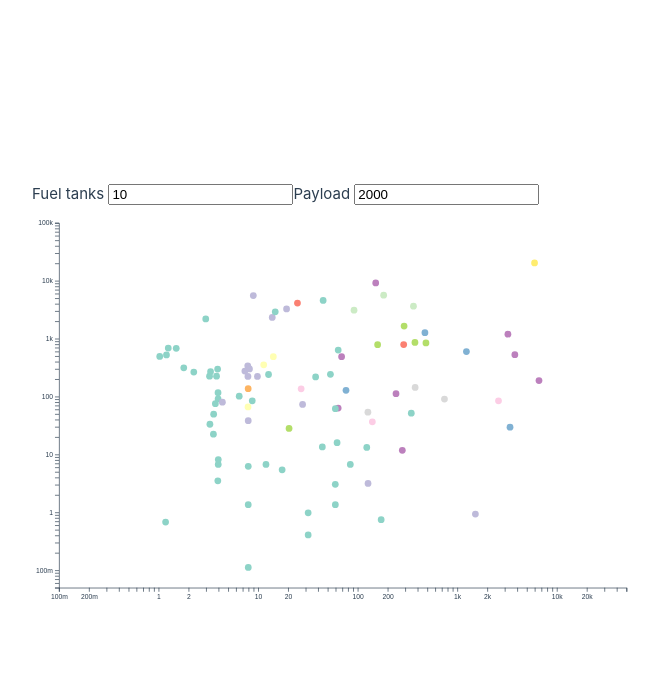
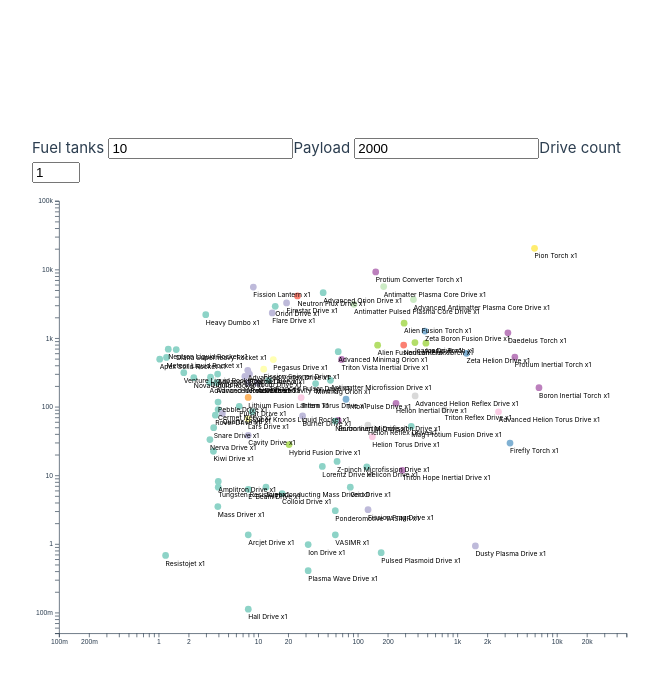
Before and after one commit to camiloforero/terra-invicta-drive-chart, a Vue app: page / in a window 1280 px wide. Shown: the top 682 px of the page, without its empty margins (0-659 px from the left). Built offline with nearby package versions, Linux system fonts and the light colour scheme.

Commit message:
add drive count selector and labels

```diff
--- a/src/components/D3AccDvChart.vue
+++ b/src/components/D3AccDvChart.vue
@@ -13,7 +13,7 @@
 import * as d3 from "d3";
 import { onMounted, watch } from "vue";
 
-import type { DrivePowerPlantPairing } from "@/core/main";
+import type { Drive, PowerPlant } from "@/core/main";
 
 ///
 /// Vue Config
@@ -21,13 +21,17 @@ import type { DrivePowerPlantPairing } from "@/core/main";
 // References to the HTML elements to be manipulated
 
 // Vue scaffolding
+interface Pairing {
+  drive: Drive
+  powerPlant: PowerPlant
+}
 const props = defineProps<{
-  data: DrivePowerPlantPairing[]
+  data: Pairing[]
 }>()
 
 // constants
 const WIDTH = 900
-const HEIGHT = 600
+const HEIGHT = 700
 const MARGIN_TOP = 25;
 const MARGIN_RIGHT = 20;
 const MARGIN_BOTTOM = 35;
@@ -37,6 +41,10 @@ const START_X = MARGIN_LEFT
 const END_X = WIDTH - MARGIN_RIGHT
 const START_Y = HEIGHT - MARGIN_BOTTOM
 const END_Y = MARGIN_TOP
+
+
+// Deal with dark mode
+const mode =matchMedia("(prefers-color-scheme: dark)")
 
 // Create the scales
 const x = d3.scaleLog()
@@ -64,16 +72,31 @@ onMounted(() => {
   render(props.data)
 })
 
-function render(data: DrivePowerPlantPairing[]) {
+
+
+function render(data: Pairing[]) {
+  const dataPoints =
   d3.select('#d3AccDvG')
     .selectAll('circle')
     .data(data)
     .join('circle')
-    .attr('cx', (d) => x(d.drives[0].selectedOptionValues?.deltaV!))
-    .attr('cy', (d) => y(d.drives[0].selectedOptionValues?.accel!))
+    .attr('cx', (d) => x(d.drive.selectedOptionValues?.deltaV!))
+    .attr('cy', (d) => y(d.drive.selectedOptionValues?.accel!))
     .attr('r', 5)
-    .attr('title', (d) => d.drives[0].dataName!)
+    .attr('title', (d) => d.drive.dataName!)
     .style('fill', (d) => driveTypeColor(d.powerPlant?.powerPlantClass!))
+
+
+  // Draw labels
+
+  d3.select('#d3AccDvG')
+    .selectAll('text')
+    .data(data)
+    .join('text')
+    .attr('x', (d) => x(d.drive.selectedOptionValues?.deltaV!))
+    .attr('y', (d) => y(d.drive.selectedOptionValues?.accel!) + 15)
+    .attr('font-size', 10)
+    .text((d) => d.drive.friendlyName)
 }
 
 // Interactivity
@@ -91,4 +114,10 @@ svg {
   height: auto;
 }
 
+@media (prefers-color-scheme: dark) {
+  svg {
+    fill: white;
+  }
+}
+
 </style>
--- a/src/core/main.ts
+++ b/src/core/main.ts
@@ -11,7 +11,7 @@ interface Component {
   friendlyName: string
 }
 
-interface Drive extends Component {
+export interface Drive extends Component {
   dataName: string
   driveClassification: string
   thrust_N: number
@@ -33,7 +33,7 @@ interface Drive extends Component {
   selectedOptionValues?: DerivedOptionsValues
 }
 
-interface PowerPlant extends Component {
+export interface PowerPlant extends Component {
   powerPlantClass: string
   efficiency: number
   specificPower_tGW: number
@@ -41,6 +41,7 @@ interface PowerPlant extends Component {
 
 export interface DrivePowerPlantPairing {
   drives: Drive[]
+  drive: Drive
   powerPlant: PowerPlant
 }
 
--- a/src/views/AccDvView.vue
+++ b/src/views/AccDvView.vue
@@ -1,7 +1,7 @@
 <script setup lang="ts">
-import { ref, reactive, watch } from "vue"
+import { ref, reactive, watch, computed } from "vue"
 
-import { loadDataFromVersion, getDataForOptions } from '@/core/main'
+import { loadDataFromVersion, getDataForOptions, type Drive, type PowerPlant } from '@/core/main'
 import D3AccDvChart from "@/components/D3AccDvChart.vue";
 
 await loadDataFromVersion('0.3.107')
@@ -16,6 +16,8 @@ const options = reactive({
   defaultPowerPlantName: 'SolidCoreFissionReactorVIII'
 })
 
+const driveCount = ref(1)
+
 let data = ref(getDataForOptions(options))
 
 
@@ -23,17 +25,19 @@ let data = ref(getDataForOptions(options))
 watch(options, (newOptions) => {
   data.value = getDataForOptions(newOptions)
 })
-
-function processData() {
+const processedData = computed(() => {
   // Processes the raw data obtained from the core logic module
   // into a format that can be easily and directly consumed by the D3 component
   //
   // Any logic related to rearranging existing data, as opposed to
   // recalculating new Drive related values (accels, dvs, etc)
   // comes here
-
-  // TODO: Pick here the appropriate 1 to 6 drive inside the drives array
-}
+  return data.value.map((pairing) => {
+    const { drives, ...rest } = pairing
+    const driveIndex = Math.min(driveCount.value - 1, drives.length - 1)
+    return { ...rest, drive: drives[driveIndex] }
+  })
+})
 </script>
 
 <template>
@@ -42,8 +46,11 @@ function processData() {
       <input type="number" v-model="options.numFuelTanks" min="1"/>
     </label>
     <label>Payload
-      <input type="number" v-model="options.payload" step="50"/>
+      <input type="number" v-model="options.payload" step="50" min="1"/>
     </label>
-    <D3AccDvChart :data="data"/>
+    <label>Drive count
+      <input type="number" v-model="driveCount" min="1" max="6"/>
+    </label>
+    <D3AccDvChart :data="processedData"/>
   </main>
 </template>
```
